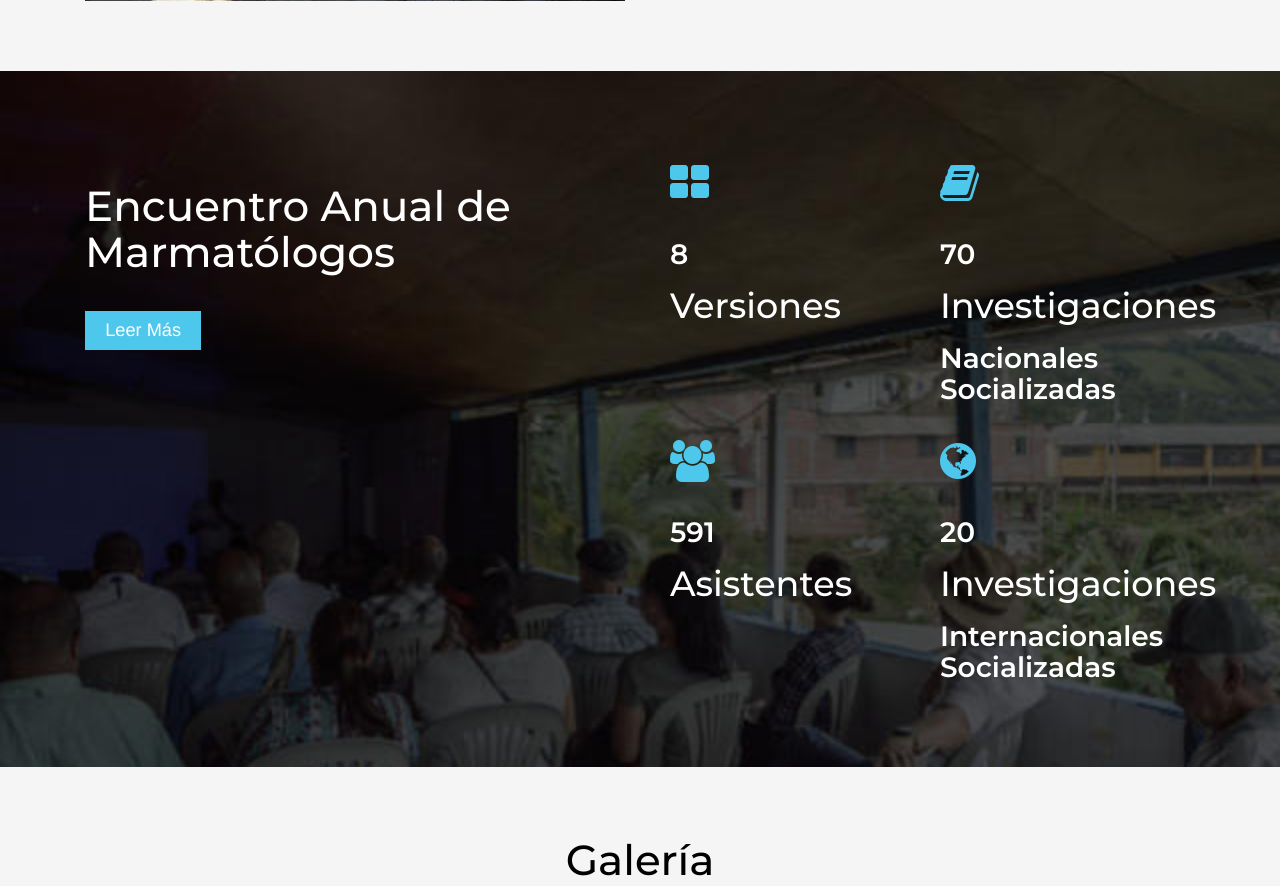
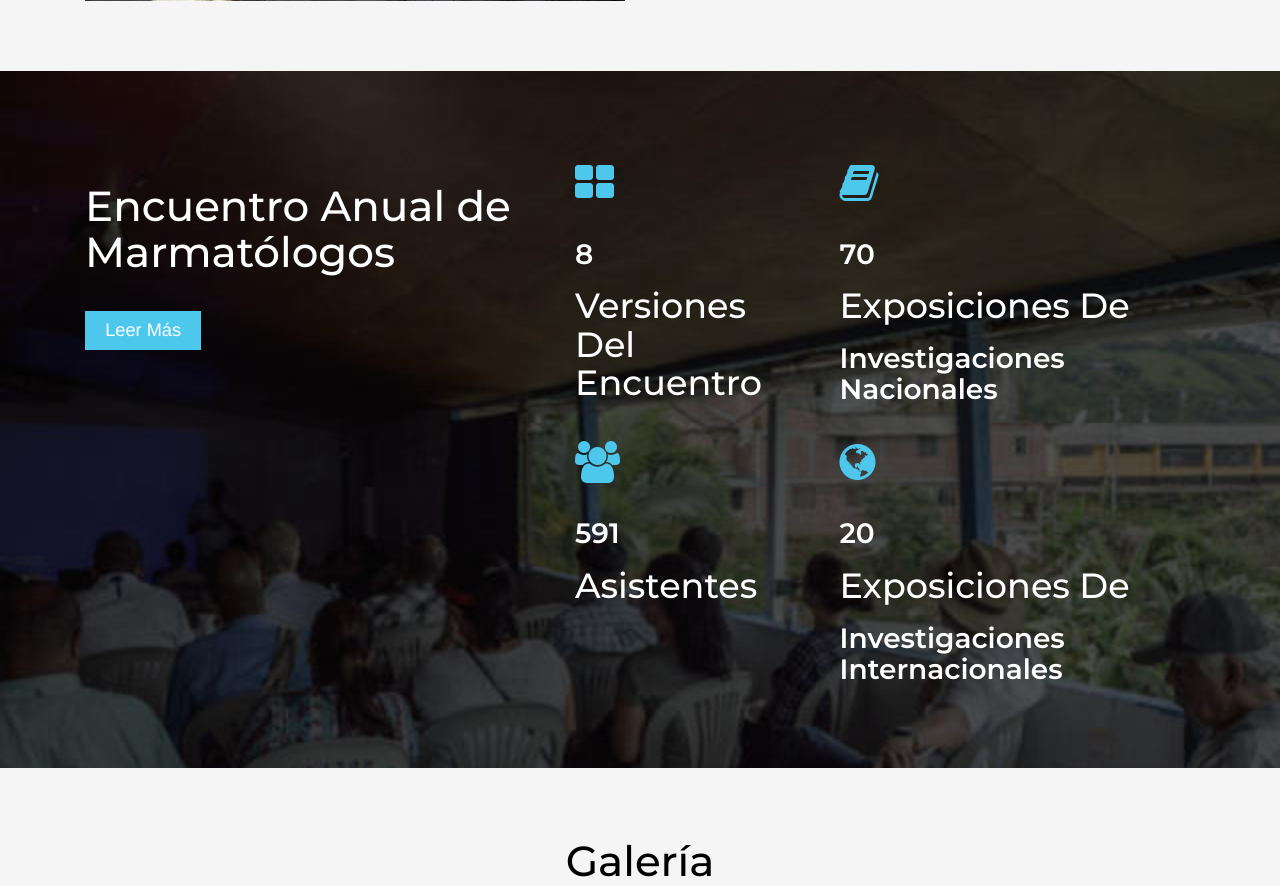
Before and after one commit to carogomezt/marmatoculturayturismo, a Flask app: page / in a window 1280 px wide. Shown: the part 1350-2236 px from the top of the page. Run offline with Flask 2, Linux system fonts and the light colour scheme; some libraries are stand-ins or nearby versions.

Commit message:
Update statistics

```diff
--- a/web/templates/index.html
+++ b/web/templates/index.html
@@ -92,7 +92,7 @@
 		</div>
 		<div class="about-grids1" id="services">
 		<div class="container">
-		<div class="col-md-6 about-bottom-left">
+		<div class="col-md-5 about-bottom-left">
 			<div class="w3-about-bottom-head">
 			<h3>Encuentro Anual de Marmatólogos</h3>
 			<div class="more">
@@ -100,29 +100,29 @@
 			</div>
 			</div>
 		</div>
-		<div class="col-md-6 about-bottom-right">
-			<div class="col-md-6 about-bottom-icon1">
+		<div class="col-md-7 about-bottom-right">
+			<div class="col-md-5 about-bottom-icon1">
 			<i class="fa fa-th-large" aria-hidden="true"></i>
 			<h4>8</h4>
-			<h3>Versiones</h3>
+			<h3>Versiones del Encuentro</h3>
 			</div>
-			<div class="col-md-6 about-bottom-icon1">
+			<div class="col-md-7 about-bottom-icon1">
 			<i class="fa fa-book" aria-hidden="true"></i>
 			<h4>70</h4>
-			<h3>Investigaciones</h3>
-			<h4>Nacionales Socializadas</h4>
+			<h3>Exposiciones de</h3>
+			<h4>Investigaciones Nacionales</h4>
 			</div>
 			<div class="clearfix"></div>
-			<div class="col-md-6 about-bottom-icon1">
+			<div class="col-md-5 about-bottom-icon1">
 			<i class="fa fa-group" aria-hidden="true"></i>
 			<h4>591</h4>
 			<h3>Asistentes</h3>
 			</div>
-			<div class="col-md-6 about-bottom-icon1">
+			<div class="col-md-7 about-bottom-icon1">
 			<i class="fa fa-globe" aria-hidden="true"></i>
 			<h4>20</h4>
-			<h3>Investigaciones</h3>
-			<h4>Internacionales Socializadas</h4>
+			<h3>Exposiciones de</h3>
+			<h4>Investigaciones Internacionales</h4>
 			</div>
 			<div class="clearfix"></div>
 		</div>
```
Also changed, not shown: index.html (+11 -11 lines).
